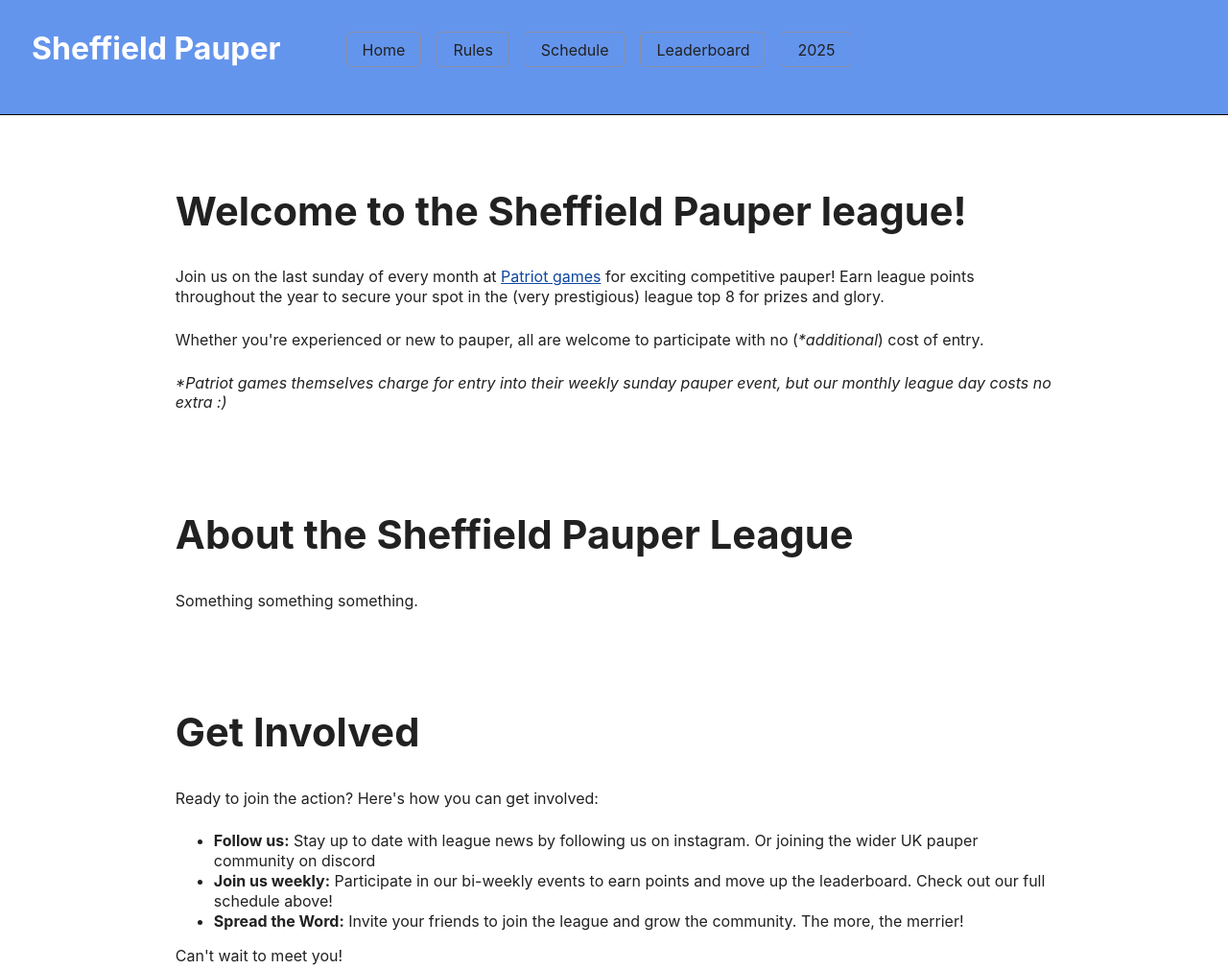
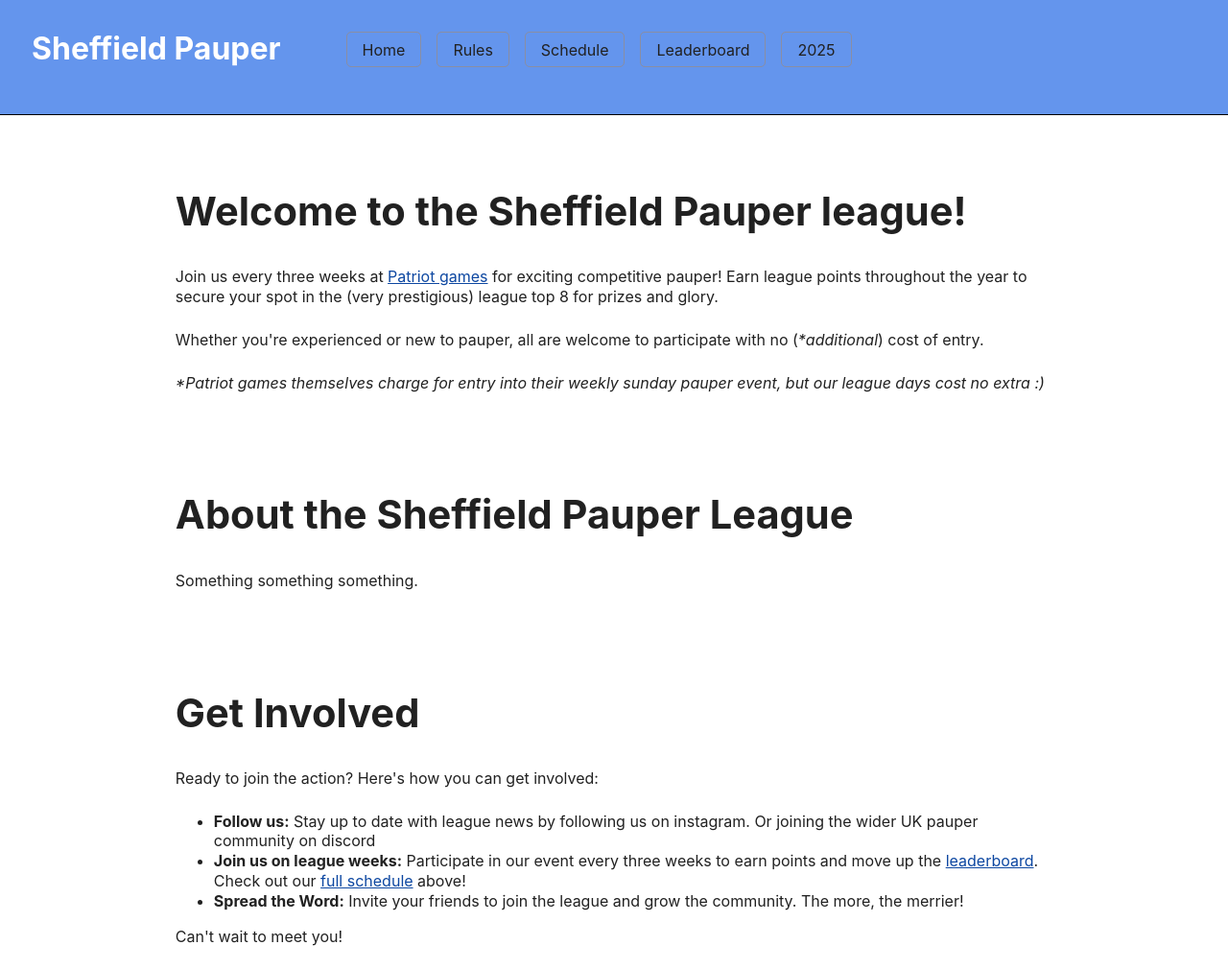
Before and after one commit to sheffield-pauper/website, a plain HTML site: page index.html in a window 1280 px wide. Shown: the top 1010 px of the page at 96% size. Drawn offline with Linux system fonts and the light colour scheme.

Commit message:
Update schedule and leaderboard

```diff
--- a/index.html
+++ b/index.html
@@ -35,9 +35,9 @@
 
     <div id="home">
         <h2>Welcome to the Sheffield Pauper league!</h2>
-        <p>Join us on the last sunday of every month at <a href="https://www.patriotgames.uk/">Patriot games</a> for exciting competitive pauper! Earn league points throughout the year to secure your spot in the (very prestigious) league top 8 for prizes and glory.</p>
+        <p>Join us every three weeks at <a href="https://www.patriotgames.uk/">Patriot games</a> for exciting competitive pauper! Earn league points throughout the year to secure your spot in the (very prestigious) league top 8 for prizes and glory.</p>
         <p>Whether you're experienced or new to pauper, all are welcome to participate with no (<i>*additional</i>) cost of entry.</p>
-        <p><i>*Patriot games themselves charge for entry into their weekly sunday pauper event, but our monthly league day costs no extra :)</i></p>
+        <p><i>*Patriot games themselves charge for entry into their weekly sunday pauper event, but our league days cost no extra :)</i></p>
     </div>
 
     <hr>
@@ -54,7 +54,7 @@
         <p>Ready to join the action? Here's how you can get involved:</p>
         <ul>
             <li><b>Follow us:</b> Stay up to date with league news by following us on instagram. Or joining the wider UK pauper community on discord</li>
-            <li><b>Join us weekly:</b> Participate in our bi-weekly events to earn points and move up the leaderboard. Check out our full schedule above!</li>
+            <li><b>Join us on league weeks:</b> Participate in our event every three weeks to earn points and move up the <a href="leaderboard.html">leaderboard</a>. Check out our <a href="schedule.html" >full schedule</a> above!</li>
             <li><b>Spread the Word:</b> Invite your friends to join the league and grow the community. The more, the merrier!</li>
         </ul>
         Can't wait to meet you!
```
Also changed, not shown: leaderboard.html (+1 -1 lines), schedule.html (+1 -1 lines).
